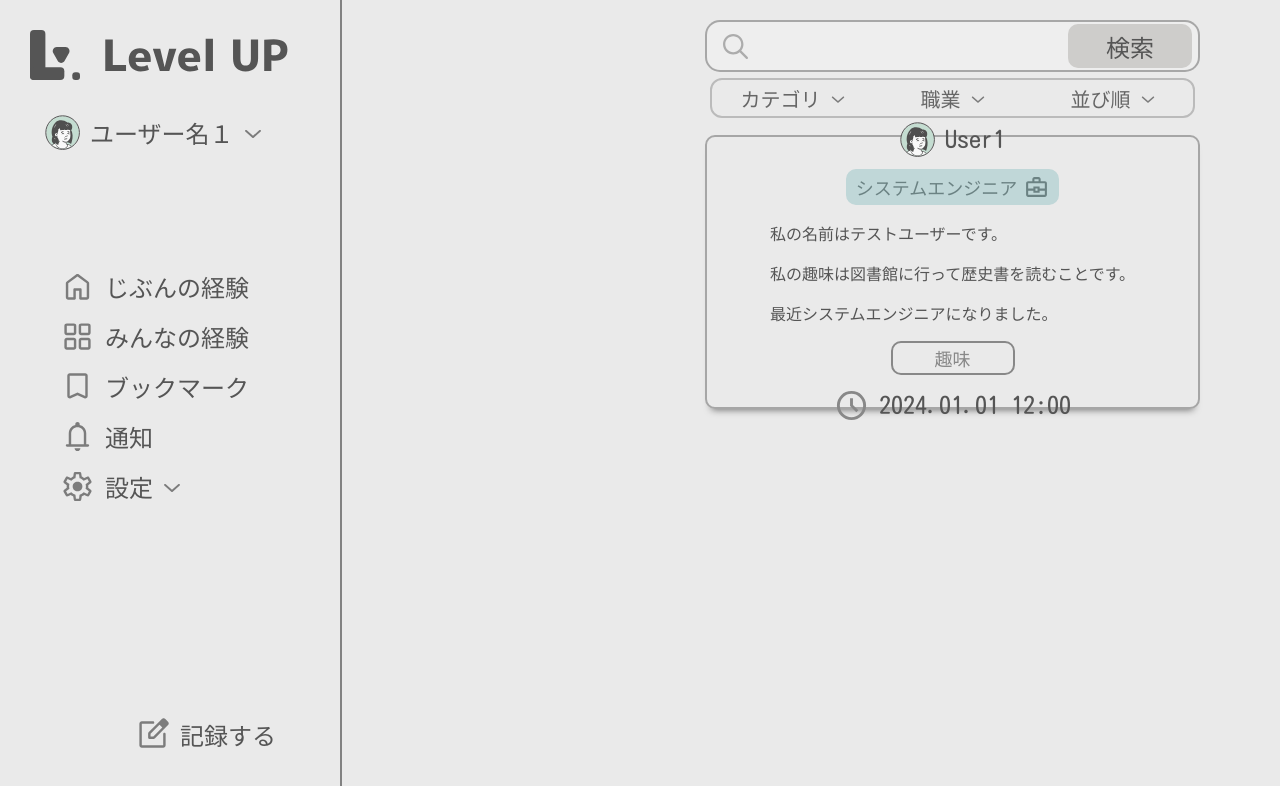
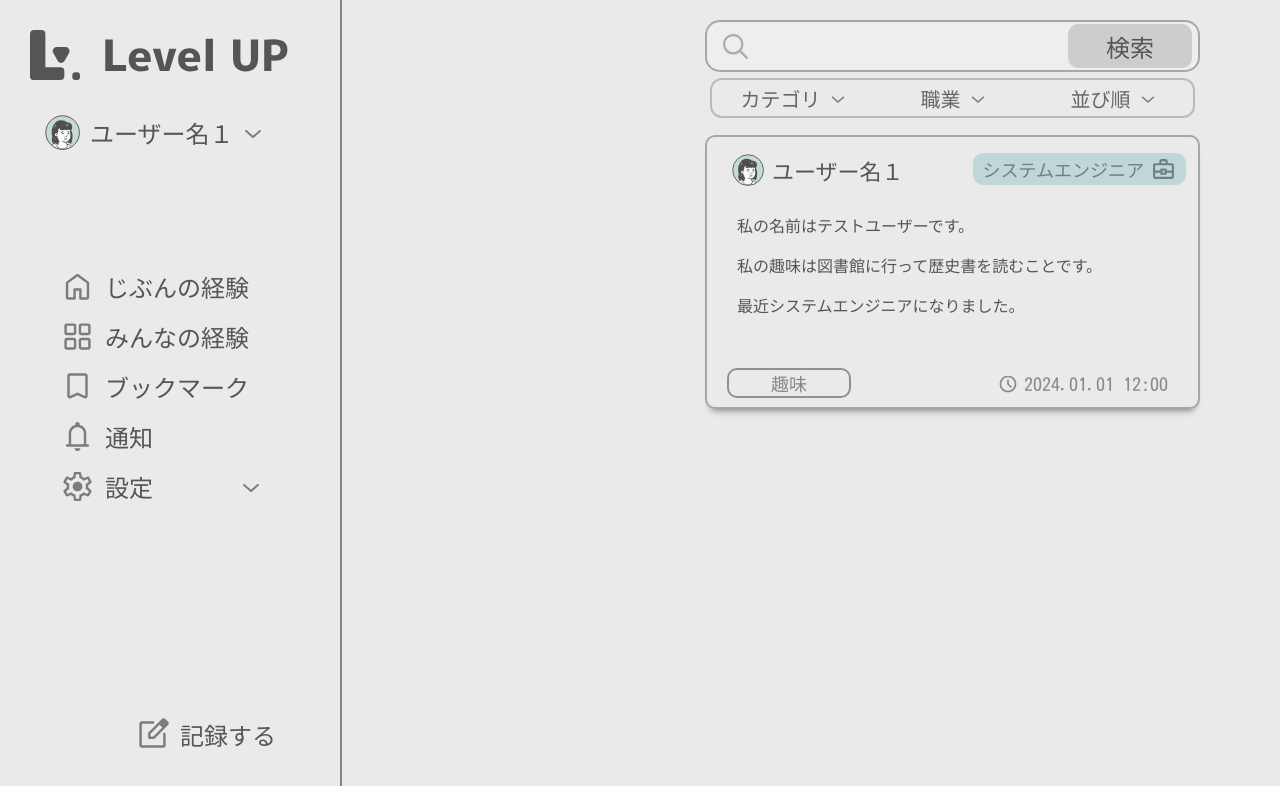
Before and after one commit to nakajimatakumi/LevelUP, a Next.js app: page / in a window 1280 px wide. Shown: the top 786 px of the page. Built offline with nearby package versions, Linux system fonts and the light colour scheme.

Commit message:
ユーザー情報カードのレイアウト作成

```diff
--- a/src/constants/pageLinks.tsx
+++ b/src/constants/pageLinks.tsx
@@ -61,5 +61,6 @@ export const PAGES = {
     ICON_PATH: "/icon/clock.svg",
     PAGE_NAME: "投稿時間",
     isLink: false,
+    type: "postedTime",
   },
 };
--- a/src/features/components/elements/CategoryBadge.tsx
+++ b/src/features/components/elements/CategoryBadge.tsx
@@ -6,6 +6,7 @@ type Props = {
 
 /**
  * カテゴリーバッジ
+ * @param categoryName カテゴリ名
  */
 export default function CategoryBadge({ categoryName }: Props) {
   return (
--- a/src/features/components/elements/IconWithText.tsx
+++ b/src/features/components/elements/IconWithText.tsx
@@ -14,31 +14,40 @@ type Props = {
  * @param userId ユーザーID
  */
 export default function IconWithText({ page, userId }: Props) {
+  // デフォルト以外のスタイルを適用する場合のクラス名
+
+  // 共通の部品
+  const contents: React.ReactNode = (
+    <>
+      <Image
+        src={page.ICON_PATH}
+        alt={page.PAGE_NAME}
+        width={35}
+        height={35}
+        className={styles.icon}
+        data-type={page.type}
+      />
+      <p className={styles.pageName}>{page.PAGE_NAME}</p>
+    </>
+  );
+
   return (
-    <div>
+    <>
       {page.isLink ? (
         <div>
-          <Link href={`/${userId}${page.PATH}`} className={styles.navLink}>
-            <Image
-              src={page.ICON_PATH}
-              alt={page.PAGE_NAME}
-              width={35}
-              height={35}
-            />
-            <p className={styles.pageName}>{page.PAGE_NAME}</p>
+          <Link
+            href={`/${userId}${page.PATH}`}
+            className={styles.link}
+            data-type={page.type}
+          >
+            {contents}
           </Link>
         </div>
       ) : (
-        <div className={styles.navLinkList}>
-          <Image
-            src={page.ICON_PATH}
-            alt={page.PAGE_NAME}
-            width={35}
-            height={35}
-          />
-          <p className={styles.pageName}>{page.PAGE_NAME}</p>
+        <div className={styles.notLink} data-type={page.type}>
+          {contents}
         </div>
       )}
-    </div>
+    </>
   );
 }
--- a/src/features/components/elements/JobBadge.tsx
+++ b/src/features/components/elements/JobBadge.tsx
@@ -9,6 +9,9 @@ type Props = {
 
 /**
  * 職業バッジ
+ * @param jobName 職業名
+ * @param jobCategory 職業カテゴリ
+ * @param jobColor バッジの色
  */
 export default function JobBadge({ jobName, jobCategory, jobColor }: Props) {
   const color = useConvertColor(jobColor);
--- a/src/features/components/elements/Title.tsx
+++ b/src/features/components/elements/Title.tsx
@@ -2,6 +2,7 @@ import Image from "next/image";
 import logo from "@/../public/title/logo.svg";
 import title from "@/../public/title/title.svg";
 import styles from "../../styles/elements/Title.module.css";
+import Link from "next/link";
 
 /**
  * タイトルコンポーネント
@@ -9,9 +10,11 @@ import styles from "../../styles/elements/Title.module.css";
  */
 export default function Title() {
   return (
-    <div className={styles.title}>
-      <Image src={logo} alt="logo" />
-      <Image src={title} alt="title" />
-    </div>
+    <Link href="/">
+      <div className={styles.title}>
+        <Image src={logo} alt="logo" />
+        <Image src={title} alt="title" />
+      </div>
+    </Link>
   );
 }
--- a/src/features/components/modules/UserInfoCard.tsx
+++ b/src/features/components/modules/UserInfoCard.tsx
@@ -5,14 +5,13 @@ import CategoryBadge from "../elements/CategoryBadge";
 import { PAGES } from "@/constants/pageLinks";
 
 const user1 = {
-  PATH: "/testPage",
   ICON_PATH: "/profile/userIcon.svg",
-  PAGE_NAME: "User1",
+  PAGE_NAME: "ユーザー名１",
   isLink: false,
+  type: "userInfoCard",
 };
 
-const postedTime = "2024.01.01 12:00";
-
+const postedTime: string = "2024.01.01 12:00";
 PAGES.POSTED_TIME.PAGE_NAME = postedTime;
 
 /**
--- a/src/features/styles/elements/CategoryBadge.module.css
+++ b/src/features/styles/elements/CategoryBadge.module.css
@@ -2,7 +2,7 @@
   display: inline-flex;
   align-items: center;
   justify-content: center;
-  height: 26px;
+  height: 22px;
   min-width: 100px;
   width: auto;
   max-width: 150px;
@@ -11,5 +11,5 @@
   font-size: 18px;
   padding: 2px 10px;
   color: #888888;
-  border: 2px solid #888888;
+  border: 2px solid #919191;
 }
--- a/src/features/styles/elements/IconWithText.module.css
+++ b/src/features/styles/elements/IconWithText.module.css
@@ -1,31 +1,46 @@
-.navLink {
+.link,
+.notLink {
   display: flex;
   align-items: center;
-  column-gap: 10px;
+  width: inherit;
   text-decoration: none;
-  font-size: 24px;
-  color: #555555;
-  height: 40px;
-  width: inherit;
   border-radius: 10px;
   margin: 10px 0px;
   padding: 0px 5px;
+  height: 40px;
+  color: #555555;
+  font-size: 24px;
+  column-gap: 10px;
 }
 
-.navLink:hover {
+.link:hover {
   background-color: #0000001a;
 }
 
-.navLinkList {
-  display: flex;
-  align-items: center;
-  column-gap: 10px;
-  text-decoration: none;
-  font-size: 24px;
-  color: #555555;
-  height: 40px;
-  width: inherit;
-  border-radius: 10px;
-  margin: 10px 0px;
-  padding: 0px 5px;
+/* ユーザー情報カード */
+.link[data-type="userInfoCard"],
+.notLink[data-type="userInfoCard"] {
+  height: 35px;
+  font-size: 22px;
+  column-gap: 8px;
 }
+
+.icon[data-type="userInfoCard"] {
+  width: 32px;
+  height: 32px;
+}
+
+/* 投稿日時 */
+
+.link[data-type="postedTime"],
+.notLink[data-type="postedTime"] {
+  height: 30px;
+  font-size: 18px;
+  color: #8b8b8b;
+  column-gap: 5px;
+}
+
+.icon[data-type="postedTime"] {
+  width: 22px;
+  height: 20px;
+}
--- a/src/features/styles/elements/JobBadge.module.css
+++ b/src/features/styles/elements/JobBadge.module.css
@@ -2,7 +2,7 @@
   display: inline-flex;
   align-items: center;
   justify-content: center;
-  height: 32px;
+  height: 28px;
   min-width: 100px;
   width: auto;
   max-width: 200px;
--- a/src/features/styles/modules/UserInfoCard.module.css
+++ b/src/features/styles/modules/UserInfoCard.module.css
@@ -1,4 +1,5 @@
 .card {
+  position: relative;
   display: flex;
   flex-direction: column;
   align-items: center;
@@ -10,3 +11,34 @@
   width: 471px;
   height: 250px;
 }
+
+.userName {
+  position: absolute;
+  top: 5px;
+  left: 20px;
+}
+
+.jobBadge {
+  position: absolute;
+  top: 16px;
+  right: 12px;
+  margin: 0;
+}
+
+.description {
+  position: absolute;
+  top: 60px;
+  left: 30px;
+}
+
+.postCategory {
+  position: absolute;
+  bottom: 9px;
+  left: 20px;
+}
+
+.postTime {
+  position: absolute;
+  bottom: -2px;
+  right: 25px;
+}
--- a/src/types/page.tsx
+++ b/src/types/page.tsx
@@ -1,9 +1,10 @@
 export type page = {
-  PATH: string;
+  PATH?: string;
   ICON_PATH: string;
   PAGE_NAME: string;
   isLink: boolean;
   linkList?: linkList[];
+  type?: string;
 };
 
 export type linkList = {
```
